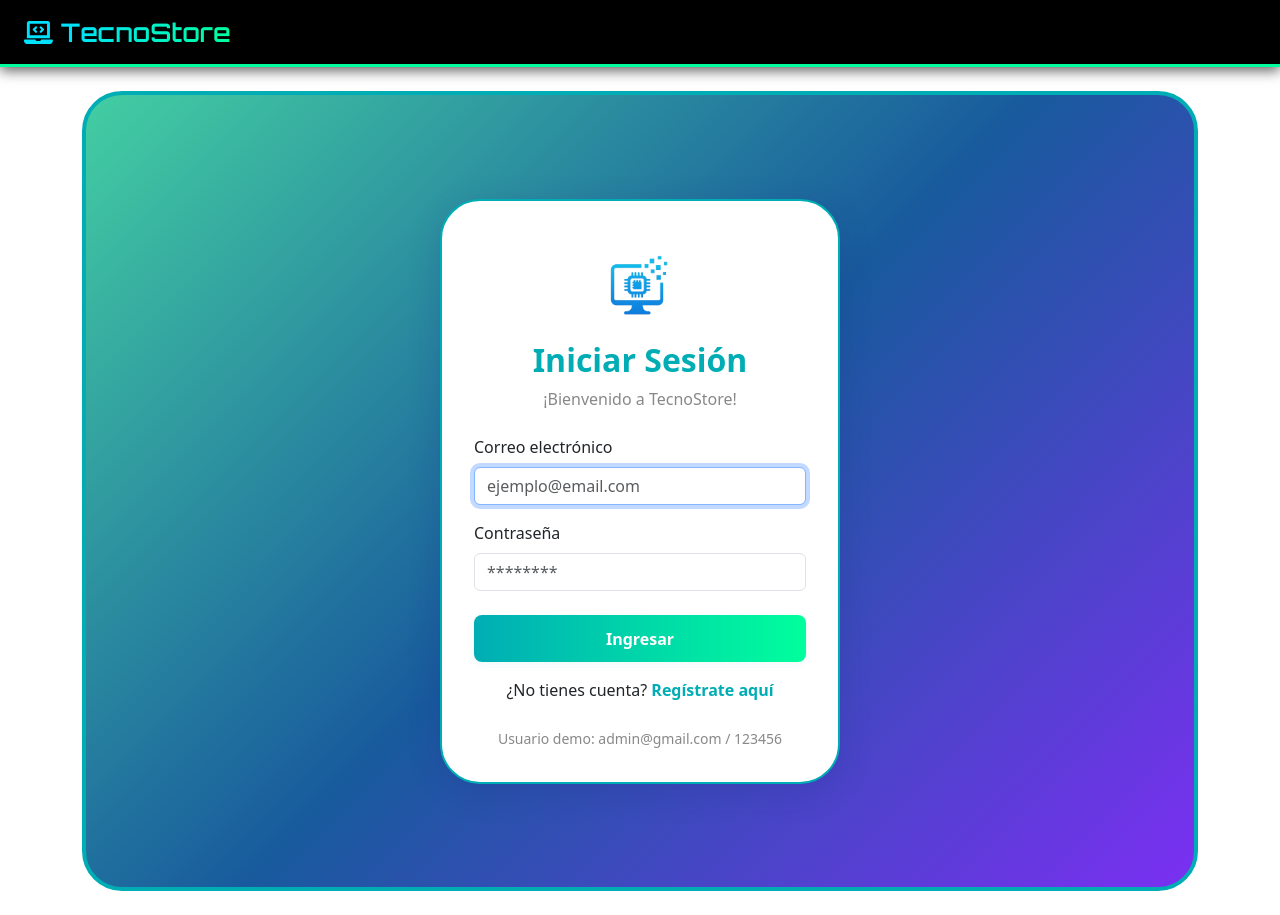
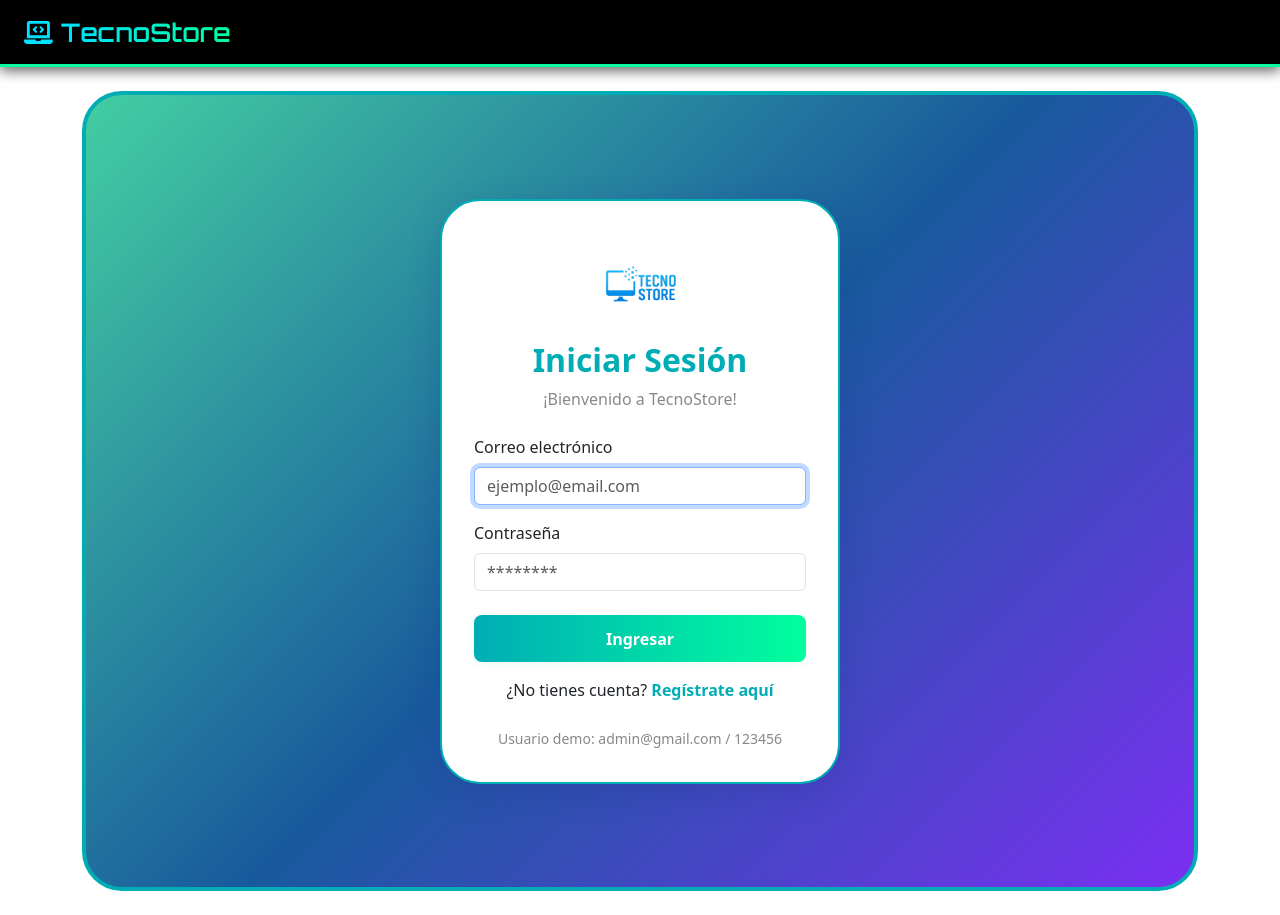
Before and after one commit to Alexander-Ajalla/PV-TP-Integrador-Grupo09, a React (Vite) app: page /login in a window 1280 px wide. Built offline with nearby package versions, Linux system fonts and the light colour scheme; no server answers.

Commit message:
Correccion ruta de imagen logo

```diff
--- a/src/views/Login.jsx
+++ b/src/views/Login.jsx
@@ -4,6 +4,7 @@ import { toast } from "react-hot-toast";
 import { useDispatch } from "react-redux";
 import { login } from "../store/authSlice";
 import "../css/Login.css";
+import logo from "../assets/logo2.png";
 
 const Login = () => {
   const [email, setEmail] = useState("");
@@ -35,7 +36,7 @@ const Login = () => {
       <div className="login-card">
         <div className="login-header">
           <img
-            src="src/assets/logo.png"
+            src={logo}
             alt="Logo"
             className="login-logo"
           />
```
